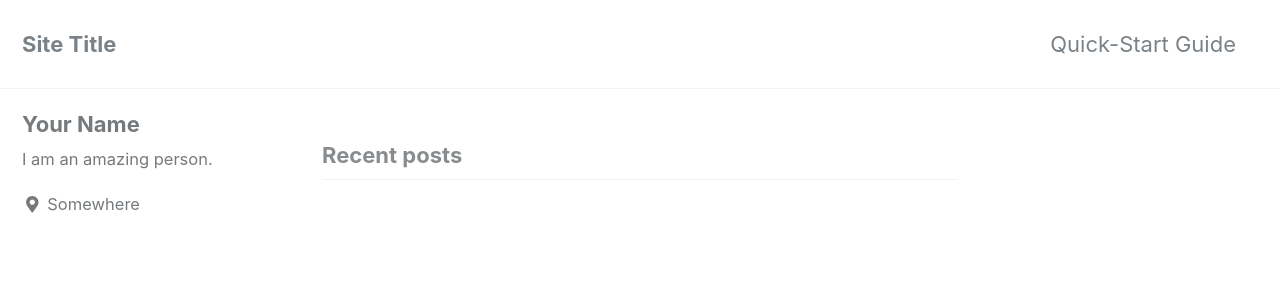
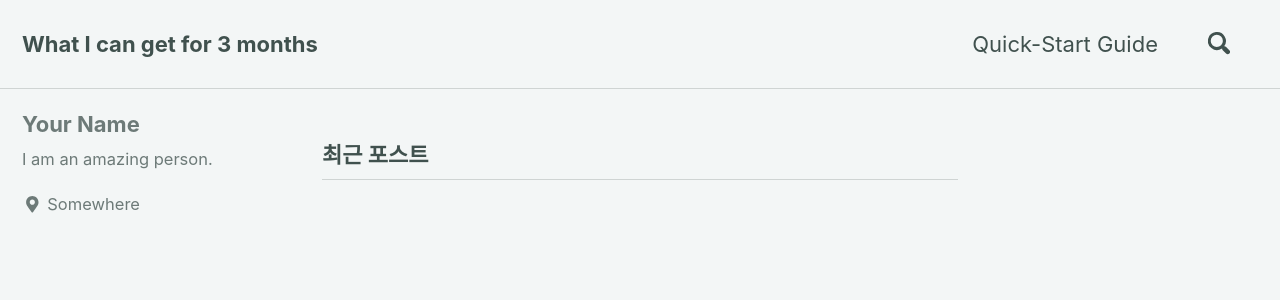
Before and after one commit to 2kindsofcs/-, a Jekyll site: the page built from index.html, in a window 1280 px wide and 900 px high. Shown: the top 300 px of the window. Built offline with Jekyll 4.4.1, drawn with Linux system fonts in a browser that asks for light colours; nearby versions of some CDN libraries; the list of posts is cut into pages by our own code; some of the changed text lies outside the part shown.

Commit message:
Update _config.yml

```diff
--- a/_config.yml
+++ b/_config.yml
@@ -12,17 +12,17 @@
 
 # theme                  : "minimal-mistakes-jekyll"
 # remote_theme           : "mmistakes/minimal-mistakes"
-minimal_mistakes_skin    : "default" # "air", "aqua", "contrast", "dark", "dirt", "neon", "mint", "plum", "sunrise"
+minimal_mistakes_skin    : "mint" # "air", "aqua", "contrast", "dark", "dirt", "neon", "mint", "plum", "sunrise"
 
 # Site Settings
-locale                   : "en-US"
-title                    : "Site Title"
+locale                   : "ko"
+title                    : "What I can get for 3 months"
 title_separator          : "-"
-name                     : "Your Name"
-description              : "An amazing website."
-url                      : # the base hostname & protocol for your site e.g. "https://mmistakes.github.io"
+name                     : "CSwhisky"
+description              : "I was just wondering if I could make it when given 3 months"
+url                      : "https://CSwhisky.github.io"
 baseurl                  : # the subpath of your site, e.g. "/blog"
-repository               : # GitHub username/repo-name e.g. "mmistakes/minimal-mistakes"
+repository               : "CSwhisky.CSwhisky.github.io"
 teaser                   : # path of fallback teaser image, e.g. "/assets/images/500x300.png"
 # breadcrumbs            : false # true, false (default)
 words_per_minute         : 200
@@ -58,8 +58,8 @@ reCaptcha:
   secret                 :
 atom_feed:
   path                   : # blank (default) uses feed.xml
-search                   : # true, false (default)
-search_full_content      : # true, false (default)
+search                   : true
+search_full_content      : false
 search_provider          : # lunr (default), algolia, google
 algolia:
   application_id         : # YOUR_APPLICATION_ID
```
